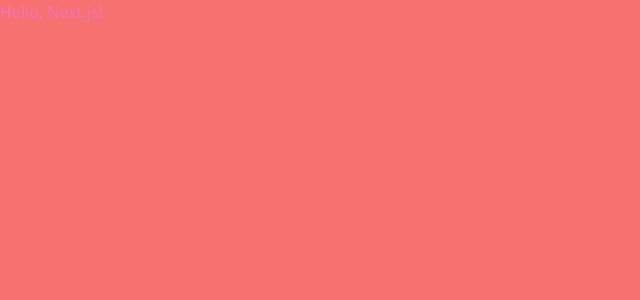
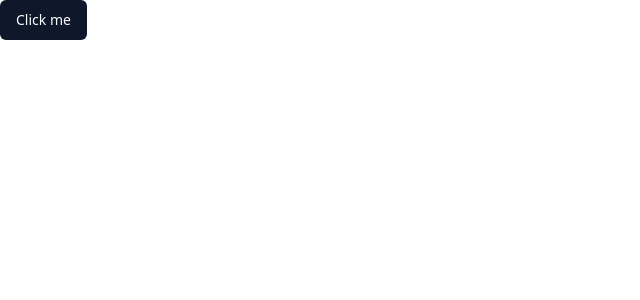
Before and after one commit to chambrin/Next.gold, a Next.js app: page / in a window 1280 px wide. Shown: the top 300 px of the page, without its empty margins (0-640 px from the left). Built offline with nearby package versions, Linux system fonts and the light colour scheme.

Commit message:
🌱 Shadcn config

```diff
--- /dev/null
+++ b/src/app/components/ui/button.tsx
@@ -0,0 +1,55 @@
+import * as React from "react"
+import { Slot } from "@radix-ui/react-slot"
+import { cva, type VariantProps } from "class-variance-authority"
+import { cn } from "../../libs/utils"
+
+const buttonVariants = cva(
+  "inline-flex items-center justify-center whitespace-nowrap rounded-md text-sm font-medium ring-offset-background transition-colors focus-visible:outline-none focus-visible:ring-2 focus-visible:ring-ring focus-visible:ring-offset-2 disabled:pointer-events-none disabled:opacity-50",
+  {
+    variants: {
+      variant: {
+        default: "bg-primary text-primary-foreground hover:bg-primary/90",
+        destructive:
+          "bg-destructive text-destructive-foreground hover:bg-destructive/90",
+        outline:
+          "border border-input bg-background hover:bg-accent hover:text-accent-foreground",
+        secondary:
+          "bg-secondary text-secondary-foreground hover:bg-secondary/80",
+        ghost: "hover:bg-accent hover:text-accent-foreground",
+        link: "text-primary underline-offset-4 hover:underline",
+      },
+      size: {
+        default: "h-10 px-4 py-2",
+        sm: "h-9 rounded-md px-3",
+        lg: "h-11 rounded-md px-8",
+        icon: "h-10 w-10",
+      },
+    },
+    defaultVariants: {
+      variant: "default",
+      size: "default",
+    },
+  }
+)
+
+export interface ButtonProps
+  extends React.ButtonHTMLAttributes<HTMLButtonElement>,
+    VariantProps<typeof buttonVariants> {
+  asChild?: boolean
+}
+
+const Button = React.forwardRef<HTMLButtonElement, ButtonProps>(
+  ({ className, variant, size, asChild = false, ...props }, ref) => {
+    const Comp = asChild ? Slot : "button"
+    return (
+      <Comp
+        className={cn(buttonVariants({ variant, size, className }))}
+        ref={ref}
+        {...props}
+      />
+    )
+  }
+)
+Button.displayName = "Button"
+
+export { Button, buttonVariants }
--- a/src/app/layout.tsx
+++ b/src/app/layout.tsx
@@ -1,4 +1,5 @@
 import './style.css';
+import React from "react";
 
 export default function RootLayout({
                                        children,
@@ -7,7 +8,7 @@
 }) {
     return (
         <html lang="en">
-        <body className="bg-red-400">{children}</body>
+        <body>{children}</body>
         </html>
     )
 }
--- /dev/null
+++ b/src/app/libs/utils.ts
@@ -0,0 +1,6 @@
+import { type ClassValue, clsx } from "clsx"
+import { twMerge } from "tailwind-merge"
+
+export function cn(...inputs: ClassValue[]) {
+  return twMerge(clsx(inputs))
+}
--- a/src/app/page.tsx
+++ b/src/app/page.tsx
@@ -1,3 +1,7 @@
+import {Button} from "./components/ui/button";
+
 export default function Page() {
-    return <h1 className="text-pink-400">Hello, Next.js!</h1>
+    return (
+        <Button>Click me</Button>
+    )
 }
--- a/src/app/style.css
+++ b/src/app/style.css
@@ -1,3 +1,76 @@
 @tailwind base;
-@tailwind components;
-@tailwind utilities;
+  @tailwind components;
+  @tailwind utilities;
+
+  @layer base {
+    :root {
+      --background: 0 0% 100%;
+      --foreground: 222.2 84% 4.9%;
+
+      --card: 0 0% 100%;
+      --card-foreground: 222.2 84% 4.9%;
+
+      --popover: 0 0% 100%;
+      --popover-foreground: 222.2 84% 4.9%;
+
+      --primary: 222.2 47.4% 11.2%;
+      --primary-foreground: 210 40% 98%;
+
+      --secondary: 210 40% 96.1%;
+      --secondary-foreground: 222.2 47.4% 11.2%;
+
+      --muted: 210 40% 96.1%;
+      --muted-foreground: 215.4 16.3% 46.9%;
+
+      --accent: 210 40% 96.1%;
+      --accent-foreground: 222.2 47.4% 11.2%;
+
+      --destructive: 0 84.2% 60.2%;
+      --destructive-foreground: 210 40% 98%;
+
+      --border: 214.3 31.8% 91.4%;
+      --input: 214.3 31.8% 91.4%;
+      --ring: 222.2 84% 4.9%;
+
+      --radius: 0.5rem;
+    }
+
+    .dark {
+      --background: 222.2 84% 4.9%;
+      --foreground: 210 40% 98%;
+
+      --card: 222.2 84% 4.9%;
+      --card-foreground: 210 40% 98%;
+
+      --popover: 222.2 84% 4.9%;
+      --popover-foreground: 210 40% 98%;
+
+      --primary: 210 40% 98%;
+      --primary-foreground: 222.2 47.4% 11.2%;
+
+      --secondary: 217.2 32.6% 17.5%;
+      --secondary-foreground: 210 40% 98%;
+
+      --muted: 217.2 32.6% 17.5%;
+      --muted-foreground: 215 20.2% 65.1%;
+
+      --accent: 217.2 32.6% 17.5%;
+      --accent-foreground: 210 40% 98%;
+
+      --destructive: 0 62.8% 30.6%;
+      --destructive-foreground: 210 40% 98%;
+
+      --border: 217.2 32.6% 17.5%;
+      --input: 217.2 32.6% 17.5%;
+      --ring: 212.7 26.8% 83.9%;
+    }
+  }
+
+  @layer base {
+    * {
+      @apply border-border;
+    }
+    body {
+      @apply bg-background text-foreground;
+    }
+  }
--- a/tailwind.config.js
+++ b/tailwind.config.js
@@ -1,8 +1,77 @@
 /** @type {import('tailwindcss').Config} */
 module.exports = {
-  content: ['./src/app/**/*.{js,ts,jsx,tsx}'],
+  darkMode: ["class"],
+  content: [
+    './pages/**/*.{ts,tsx}',
+    './components/**/*.{ts,tsx}',
+    './app/**/*.{ts,tsx}',
+    './src/**/*.{ts,tsx}',
+  ],
+  prefix: "",
   theme: {
-    extend: {},
+    container: {
+      center: true,
+      padding: "2rem",
+      screens: {
+        "2xl": "1400px",
+      },
+    },
+    extend: {
+      colors: {
+        border: "hsl(var(--border))",
+        input: "hsl(var(--input))",
+        ring: "hsl(var(--ring))",
+        background: "hsl(var(--background))",
+        foreground: "hsl(var(--foreground))",
+        primary: {
+          DEFAULT: "hsl(var(--primary))",
+          foreground: "hsl(var(--primary-foreground))",
+        },
+        secondary: {
+          DEFAULT: "hsl(var(--secondary))",
+          foreground: "hsl(var(--secondary-foreground))",
+        },
+        destructive: {
+          DEFAULT: "hsl(var(--destructive))",
+          foreground: "hsl(var(--destructive-foreground))",
+        },
+        muted: {
+          DEFAULT: "hsl(var(--muted))",
+          foreground: "hsl(var(--muted-foreground))",
+        },
+        accent: {
+          DEFAULT: "hsl(var(--accent))",
+          foreground: "hsl(var(--accent-foreground))",
+        },
+        popover: {
+          DEFAULT: "hsl(var(--popover))",
+          foreground: "hsl(var(--popover-foreground))",
+        },
+        card: {
+          DEFAULT: "hsl(var(--card))",
+          foreground: "hsl(var(--card-foreground))",
+        },
+      },
+      borderRadius: {
+        lg: "var(--radius)",
+        md: "calc(var(--radius) - 2px)",
+        sm: "calc(var(--radius) - 4px)",
+      },
+      keyframes: {
+        "accordion-down": {
+          from: { height: "0" },
+          to: { height: "var(--radix-accordion-content-height)" },
+        },
+        "accordion-up": {
+          from: { height: "var(--radix-accordion-content-height)" },
+          to: { height: "0" },
+        },
+      },
+      animation: {
+        "accordion-down": "accordion-down 0.2s ease-out",
+        "accordion-up": "accordion-up 0.2s ease-out",
+      },
+    },
   },
-  plugins: [],
+  plugins: [require("tailwindcss-animate")],
 }
--- a/tsconfig.json
+++ b/tsconfig.json
@@ -23,8 +23,10 @@
     /* Modules */
     "module": "esnext", /* Specify what module code is generated. */// "rootDir": "./",                                  /* Specify the root folder within your source files. */
     "moduleResolution": "node", /* Specify how TypeScript looks up a file from a given module specifier. */// "baseUrl": "./",                                  /* Specify the base directory to resolve non-relative module names. */
-    // "paths": {},                                      /* Specify a set of entries that re-map imports to additional lookup locations. */
-    // "rootDirs": [],                                   /* Allow multiple folders to be treated as one when resolving modules. */
+    "paths": {
+      "@/*": ["src/app/*"]
+    },
+    /* Allow multiple folders to be treated as one when resolving modules. */
     // "typeRoots": [],                                  /* Specify multiple folders that act like './node_modules/@types'. */
     "types": [
       "bun-types"
```
Also changed, not shown: package.json (+7 -1 lines), components.json (added), 1 other file (tests, documents, lock files or other folders).
